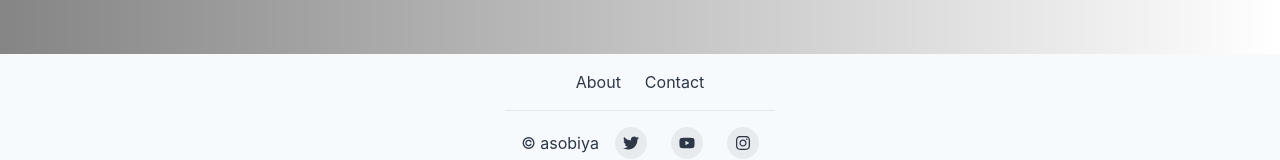
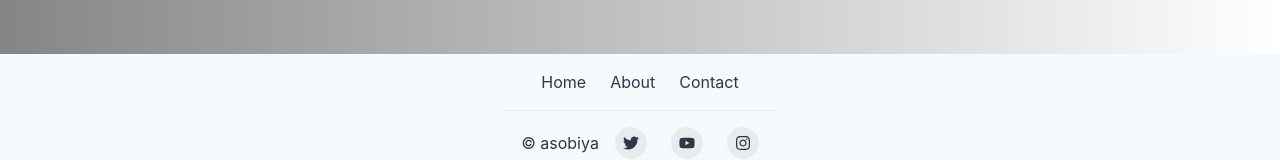
Before and after one commit to asobiya-dao/asobiya-website, a Next.js app: page / in a window 1280 px wide. Shown: the part 625-785 px from the top of the page. Built offline with nearby package versions, Linux system fonts and the light colour scheme.

Commit message:
feat: add home link to footer

```diff
--- a/src/components/Footer.tsx
+++ b/src/components/Footer.tsx
@@ -58,6 +58,7 @@ export default function SmallCentered() {
         align={'center'}
       >
         <Stack direction={'row'} spacing={6}>
+          <Link href={'/'}>Home</Link>
           <Link href={'/about'}>About</Link>
           <Link href={'https://forms.gle/GYXm5wmJfSbbERwTA'}>Contact</Link>
         </Stack>
```
